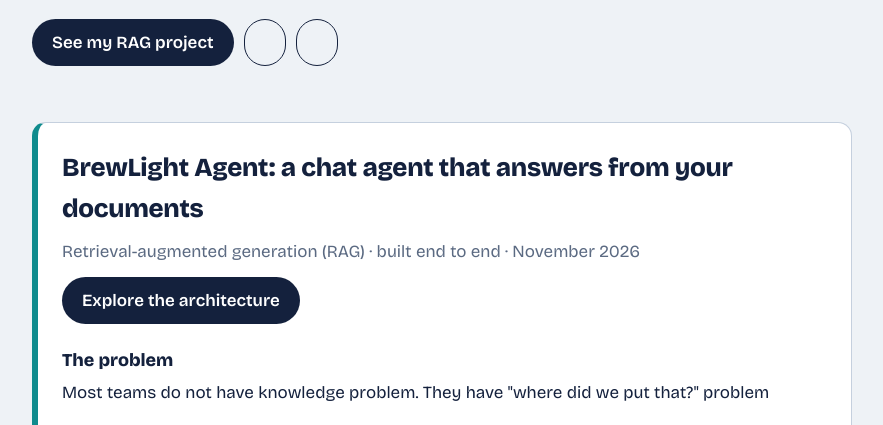
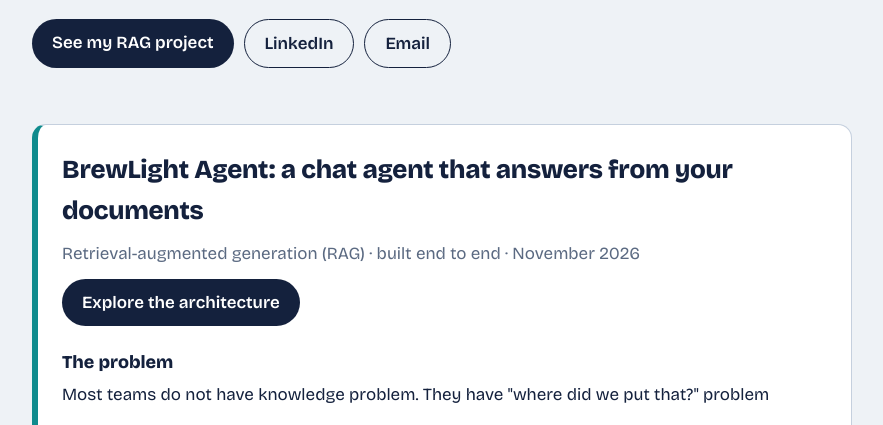
Before and after one commit to yaishwarya2-lang/rag-agent-n8n, a plain HTML site: page docs/index.html in a window 1280 px wide. Shown: the part 338-763 px from the top of the page, without its empty margins (198-1081 px from the left). Drawn offline with nearby package versions, Linux system fonts and the light colour scheme.

Commit message:
Update index.html

```diff
--- a/docs/index.html
+++ b/docs/index.html
@@ -42,8 +42,8 @@ footer{margin-top:56px;font-size:14px;color:var(--mute)}
   <p>I’m Aisshwarya Yadav, an AI product person who builds the thing before writing the spec. I care about retrieval quality, honest evaluation and products that say “I don’t know” when they should.</p>
   <div class="cta">
     <a class="btn" href="#rag">See my RAG project</a>
-    <a class="btn o" href="linkedin.com/in/aisshwaryayadav24"></a>
-    <a class="btn o" href="mailto:yaishwarya2@gmail.com"></a>
+    <a class="btn o" href="linkedin.com/in/aisshwaryayadav24">LinkedIn</a>
+    <a class="btn o" href="mailto:yaishwarya2@gmail.com">Email</a>
   </div>
 </header>
 
```
